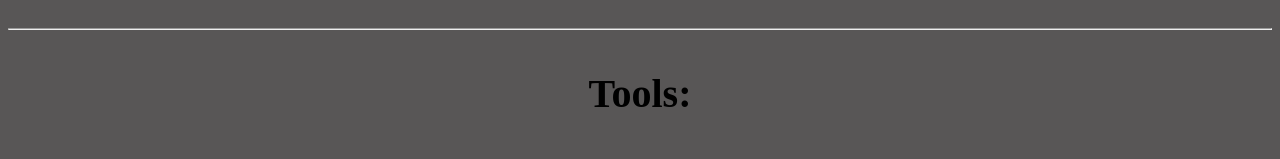
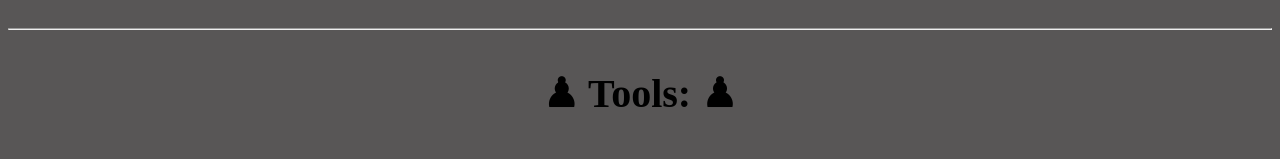
Before and after one commit to Code-lab123/ChessForAll, a plain HTML site: page Vienna.html in a window 1280 px wide. Shown: the part 494-653 px from the top of the page. Drawn offline with Linux system fonts and the light colour scheme.

Commit message:
Update heading to include chess symbols

```diff
--- a/Vienna.html
+++ b/Vienna.html
@@ -24,7 +24,7 @@
 Punishing Overexpansion: Black looks to exploit any tactical vulnerabilities or overextended pawns created by White's aggressive kingside advances.</p>
  <br>
   <hr>
-<h3 id="Subheading1">Tools:</h3>
+<h3 id="Subheading1"> ♟ Tools: ♟ </h3>
     <div class="Links">
  <a href="index.html">Home</a>
       <br>
```
